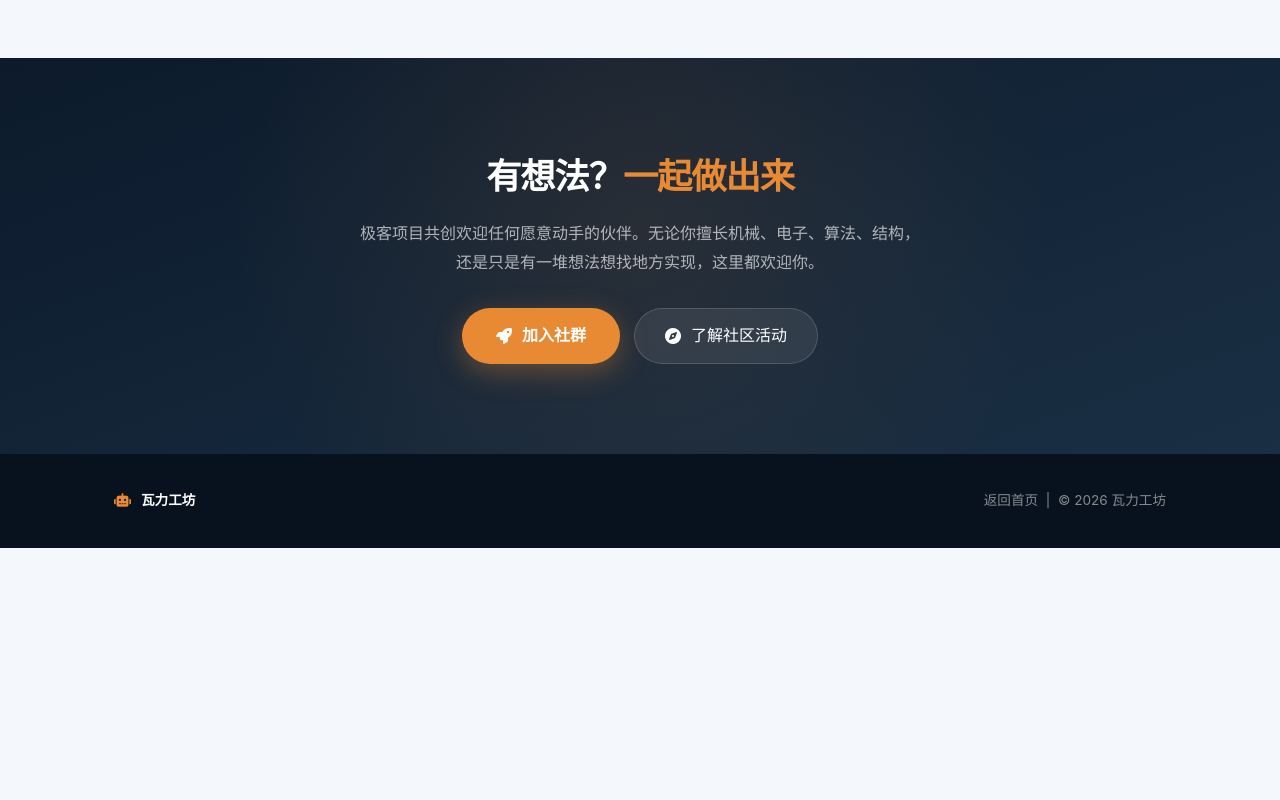
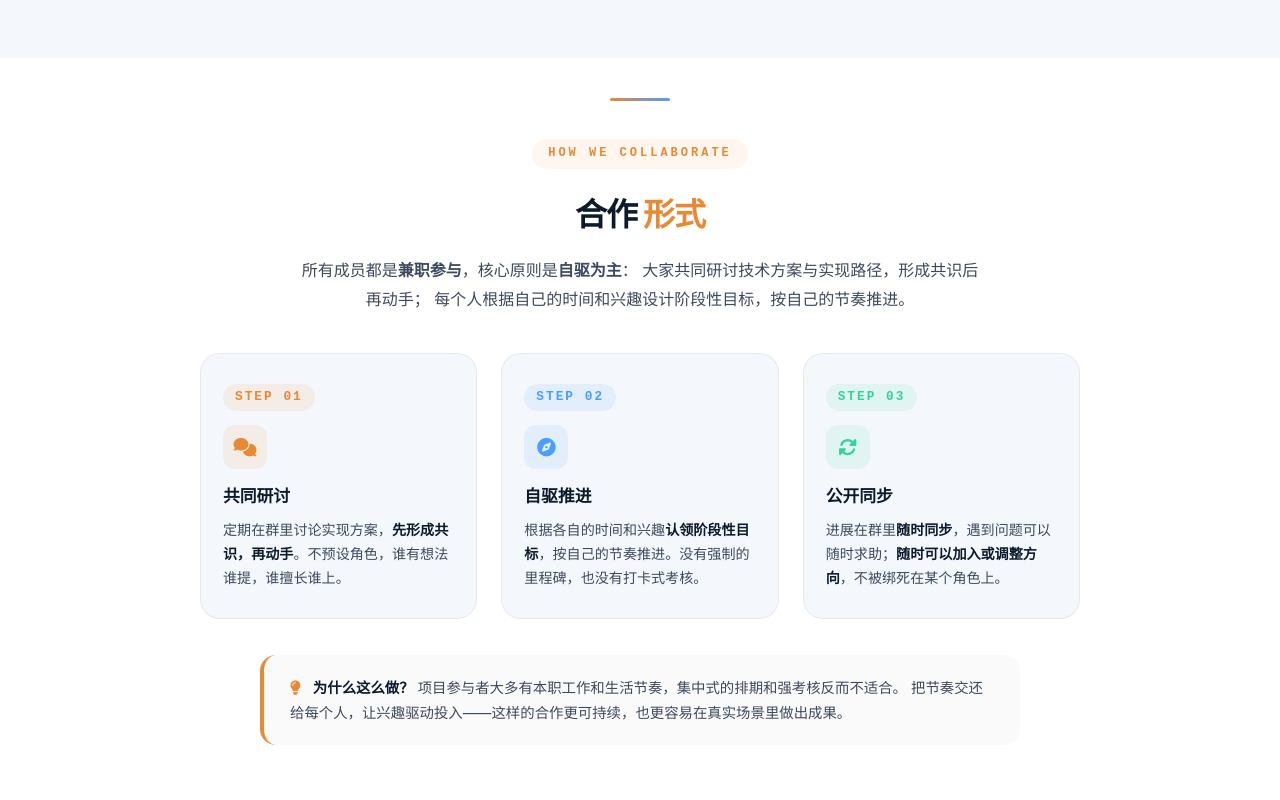
Before and after one commit to EmbodiedAI-Group/WALL-E-Workshop, a plain HTML site: page projects.html in a window 1280 px wide. Shown: the part 1700-2500 px from the top of the page. Before the commit the page ends 2248 px from the top, so only its background shows below. Drawn offline with Linux system fonts and the light colour scheme.

Commit message:
Add collaboration section and update styles

```diff
--- a/projects.html
+++ b/projects.html
@@ -13,6 +13,7 @@ body{font-family:var(--font);background:var(--bg);color:var(--text);line-height:
 a{text-decoration:none;color:inherit}
 img{max-width:100%;display:block}
 .container{max-width:1100px;margin:0 auto;padding:0 24px}
+
 .navbar{position:fixed;top:0;left:0;right:0;z-index:1000;padding:16px 0;background:rgba(12,26,43,.9);backdrop-filter:blur(18px);border-bottom:1px solid rgba(255,255,255,.06)}
 .navbar .container{display:flex;align-items:center;justify-content:space-between}
 .nav-logo{display:flex;align-items:center;gap:12px;color:#fff;font-weight:700;font-size:1.4rem}
@@ -23,6 +24,7 @@ img{max-width:100%;display:block}
 .nav-back:hover{color:#fff}
 .nav-cta{background:var(--orange);color:#fff;padding:8px 22px;border-radius:50px;font-weight:600;font-size:.92rem;transition:var(--transition);box-shadow:0 4px 16px rgba(232,137,52,.3)}
 .nav-cta:hover{transform:translateY(-2px);background:#f09a4a}
+
 .page-hero{padding:160px 0 80px;background:linear-gradient(160deg,#0c1a2b 0%,#1a2f44 55%,#1f3a54 100%);color:#fff;position:relative;overflow:hidden}
 .page-hero::before{content:'';position:absolute;inset:0;background-image:linear-gradient(rgba(255,255,255,.02) 1px,transparent 1px),linear-gradient(90deg,rgba(255,255,255,.02) 1px,transparent 1px);background-size:60px 60px;pointer-events:none}
 .page-hero::after{content:'';position:absolute;top:-100px;right:-100px;width:500px;height:500px;background:radial-gradient(circle,rgba(232,137,52,.12),transparent 65%);pointer-events:none}
@@ -33,6 +35,7 @@ img{max-width:100%;display:block}
 .page-hero h1{font-size:3rem;font-weight:800;line-height:1.15;letter-spacing:-1.5px;margin-bottom:16px}
 .page-hero h1 .orange{background:linear-gradient(135deg,var(--orange),#f5c06a);-webkit-background-clip:text;-webkit-text-fill-color:transparent;background-clip:text}
 .page-hero p{font-size:1.05rem;color:rgba(255,255,255,.65);max-width:640px;line-height:1.8}
+
 .projects-list{padding:80px 0 100px}
 .projects-grid{display:grid;grid-template-columns:repeat(2,1fr);gap:32px}
 .project-card{display:flex;flex-direction:column;background:var(--card);border-radius:var(--radius);overflow:hidden;box-shadow:var(--shadow-sm);border:1px solid rgba(12,26,43,.06);transition:var(--transition);position:relative}
@@ -54,6 +57,8 @@ img{max-width:100%;display:block}
 .card-num.p2{color:#ff9a9a}
 .card-num.p3{color:#9ecbff}
 .card-num.p4{color:var(--purple-light)}
+.card-done{position:absolute;top:16px;right:16px;display:inline-flex;align-items:center;gap:5px;font-size:.7rem;font-weight:600;padding:4px 12px;border-radius:50px;background:rgba(52,211,153,.15);border:1px solid rgba(52,211,153,.4);color:#34d399;backdrop-filter:blur(8px);z-index:1}
+.card-done::before{content:'';width:5px;height:5px;border-radius:50%;background:#34d399;box-shadow:0 0 0 2px rgba(52,211,153,.25)}
 .card-body{padding:26px 28px 28px;display:flex;flex-direction:column;flex:1}
 .card-body h3{font-size:1.2rem;font-weight:700;color:var(--dark);line-height:1.35;margin-bottom:10px;letter-spacing:-.3px}
 .card-body p{font-size:.92rem;color:var(--text-mid);line-height:1.7;margin-bottom:18px}
@@ -65,6 +70,31 @@ img{max-width:100%;display:block}
 .project-card.p4 .card-cta{color:var(--purple)}
 .card-cta i{transition:var(--transition)}
 .project-card:hover .card-cta i{transform:translateX(4px)}
+
+/* ===== 合作形式区块 ===== */
+.collab-section{padding:80px 0;background:#fff;position:relative}
+.collab-section::before{content:'';position:absolute;top:0;left:50%;transform:translateX(-50%);width:60px;height:3px;background:linear-gradient(90deg,var(--orange),var(--blue));border-radius:2px;margin-top:40px}
+.collab-wrap{max-width:880px;margin:0 auto;text-align:center}
+.collab-section .section-label{display:inline-block;font-family:monospace;font-size:.75rem;font-weight:700;letter-spacing:3px;color:var(--orange);background:rgba(232,137,52,.08);padding:5px 16px;border-radius:50px;margin-bottom:20px}
+.collab-section h2{font-size:2rem;font-weight:800;letter-spacing:-1px;color:var(--dark);margin-bottom:16px}
+.collab-section h2 .orange{color:var(--orange)}
+.collab-section .collab-lead{font-size:1rem;color:var(--text-mid);line-height:1.8;max-width:680px;margin:0 auto 40px}
+.collab-steps{display:grid;grid-template-columns:repeat(3,1fr);gap:24px;margin-top:8px}
+.collab-step{position:relative;padding:28px 22px;background:var(--bg);border-radius:20px;border:1px solid rgba(12,26,43,.06);text-align:left;transition:var(--transition)}
+.collab-step:hover{transform:translateY(-4px);box-shadow:var(--shadow-sm);border-color:rgba(232,137,52,.2)}
+.collab-step .step-num{font-family:monospace;font-size:.8rem;font-weight:700;letter-spacing:2px;color:var(--orange);background:rgba(232,137,52,.1);padding:3px 12px;border-radius:50px;display:inline-block;margin-bottom:14px}
+.collab-step:nth-child(2) .step-num{color:var(--blue);background:rgba(74,158,255,.1)}
+.collab-step:nth-child(3) .step-num{color:var(--green);background:rgba(52,211,153,.1)}
+.collab-step .step-icon{width:44px;height:44px;border-radius:12px;display:flex;align-items:center;justify-content:center;font-size:1.15rem;background:rgba(232,137,52,.1);color:var(--orange);margin-bottom:14px}
+.collab-step:nth-child(2) .step-icon{background:rgba(74,158,255,.1);color:var(--blue)}
+.collab-step:nth-child(3) .step-icon{background:rgba(52,211,153,.1);color:var(--green)}
+.collab-step h3{font-size:1.05rem;font-weight:700;color:var(--dark);margin-bottom:8px}
+.collab-step p{font-size:.88rem;color:var(--text-mid);line-height:1.7}
+.collab-step p strong{color:var(--dark);font-weight:600}
+.collab-note{margin-top:36px;padding:20px 26px;background:rgba(12,26,43,.02);border-radius:16px;border-left:4px solid var(--orange);font-size:.9rem;color:var(--text-mid);line-height:1.75;text-align:left;max-width:760px;margin-left:auto;margin-right:auto}
+.collab-note i{color:var(--orange);margin-right:8px}
+.collab-note strong{color:var(--dark);font-weight:600}
+
 .cta-section{padding:90px 0;background:linear-gradient(160deg,#0c1a2b,#1a2f44);color:#fff;position:relative;overflow:hidden;text-align:center}
 .cta-section::before{content:'';position:absolute;inset:0;background:radial-gradient(circle at 50% 40%,rgba(232,137,52,.1),transparent 60%);pointer-events:none}
 .cta-section .container{position:relative;z-index:1}
@@ -76,15 +106,17 @@ img{max-width:100%;display:block}
 .btn-primary:hover{transform:translateY(-3px);background:#f09a4a;box-shadow:0 14px 40px rgba(232,137,52,.5)}
 .btn-secondary{display:inline-flex;align-items:center;gap:10px;background:rgba(255,255,255,.08);color:#fff;padding:14px 30px;border-radius:50px;font-weight:500;border:1px solid rgba(255,255,255,.15);transition:var(--transition)}
 .btn-secondary:hover{background:rgba(255,255,255,.18);transform:translateY(-3px)}
+
 .footer{background:#08121e;color:rgba(255,255,255,.5);padding:36px 0;font-size:.85rem;text-align:center}
 .footer .container{display:flex;justify-content:space-between;align-items:center;flex-wrap:wrap;gap:16px}
 .footer .brand{display:flex;align-items:center;gap:10px;color:#fff;font-weight:600}
 .footer .brand i{color:var(--orange)}
 .footer a{color:rgba(255,255,255,.5);transition:var(--transition)}
 .footer a:hover{color:#fff}
-@media(max-width:900px){.projects-grid{grid-template-columns:1fr;gap:24px}}
-@media(max-width:768px){.page-hero{padding:130px 0 60px}.page-hero h1{font-size:2.2rem}.nav-back span{display:none}.nav-logo{font-size:1.15rem}.nav-logo i{font-size:1.5rem}.projects-list{padding:60px 0 80px}.card-body{padding:22px 22px 24px}.cta-section h2{font-size:1.7rem}.footer .container{flex-direction:column}}
-@media(max-width:480px){.container{padding:0 16px}.page-hero h1{font-size:1.8rem}.nav-cta{padding:7px 16px;font-size:.85rem}.card-body h3{font-size:1.05rem}}
+
+@media(max-width:900px){.projects-grid{grid-template-columns:1fr;gap:24px}.collab-steps{grid-template-columns:1fr;gap:16px}}
+@media(max-width:768px){.page-hero{padding:130px 0 60px}.page-hero h1{font-size:2.2rem}.nav-back span{display:none}.nav-logo{font-size:1.15rem}.nav-logo i{font-size:1.5rem}.projects-list{padding:60px 0 80px}.card-body{padding:22px 22px 24px}.cta-section h2{font-size:1.7rem}.footer .container{flex-direction:column}.collab-section{padding:60px 0}.collab-section h2{font-size:1.6rem}.collab-section .collab-lead{font-size:.95rem}}
+@media(max-width:480px){.container{padding:0 16px}.page-hero h1{font-size:1.8rem}.nav-cta{padding:7px 16px;font-size:.85rem}.card-body h3{font-size:1.05rem}.collab-step{padding:22px 18px}}
 </style>
 </head>
 <body>
@@ -161,6 +193,7 @@ img{max-width:100%;display:block}
 <a href="project-2.html" class="project-card p2">
 <div class="card-visual">
 <span class="card-num p2">PROJECT 02</span>
+<span class="card-done">已完成</span>
 <svg viewBox="0 0 600 400" xmlns="http://www.w3.org/2000/svg" preserveAspectRatio="xMidYMid slice" aria-hidden="true">
 <defs>
 <linearGradient id="c2bg" x1="0" y1="0" x2="1" y2="1"><stop offset="0" stop-color="#0c1a2b"/><stop offset="1" stop-color="#2a1525"/></linearGradient>
@@ -199,10 +232,10 @@ img{max-width:100%;display:block}
 </svg>
 </div>
 <div class="card-body">
-    <h3>手搓低成本「Roadster」</h3>
-    <p>用零花钱和废旧手机复现 Roadster，让它翻滚、悬浮——「飞行汽车」从概念变成一台可复现的典型教程。</p>
-    <div class="card-tags"><span>#氮气推进</span><span>#手机飞控</span><span>#低成本硬件</span></div>
-    <span class="card-cta">查看详情与加入 <i class="fas fa-arrow-right"></i></span>
+<h3>手搓低成本「Roadster」</h3>
+<p>用零花钱和废旧手机复现 Roadster 的翻滚与悬浮——「飞行汽车」从概念变成一台可复现的典型教程。</p>
+<div class="card-tags"><span>#氮气推进</span><span>#手机飞控</span><span>#低成本硬件</span></div>
+<span class="card-cta">查看详情与加入 <i class="fas fa-arrow-right"></i></span>
 </div>
 </a>
 
@@ -313,6 +346,49 @@ img{max-width:100%;display:block}
 </div>
 </section>
 
+<!-- ===== 合作形式 ===== -->
+<section class="collab-section">
+<div class="container">
+<div class="collab-wrap">
+<span class="section-label">HOW WE COLLABORATE</span>
+<h2>合作 <span class="orange">形式</span></h2>
+<p class="collab-lead">
+    所有成员都是<strong>兼职参与</strong>，核心原则是<strong>自驱为主</strong>：
+    大家共同研讨技术方案与实现路径，形成共识后再动手；
+    每个人根据自己的时间和兴趣设计阶段性目标，按自己的节奏推进。
+</p>
+
+<div class="collab-steps">
+<div class="collab-step">
+<span class="step-num">STEP 01</span>
+<div class="step-icon"><i class="fas fa-comments"></i></div>
+<h3>共同研讨</h3>
+<p>定期在群里讨论实现方案，<strong>先形成共识，再动手</strong>。不预设角色，谁有想法谁提，谁擅长谁上。</p>
+</div>
+<div class="collab-step">
+<span class="step-num">STEP 02</span>
+<div class="step-icon"><i class="fas fa-compass"></i></div>
+<h3>自驱推进</h3>
+<p>根据各自的时间和兴趣<strong>认领阶段性目标</strong>，按自己的节奏推进。没有强制的里程碑，也没有打卡式考核。</p>
+</div>
+<div class="collab-step">
+<span class="step-num">STEP 03</span>
+<div class="step-icon"><i class="fas fa-sync-alt"></i></div>
+<h3>公开同步</h3>
+<p>进展在群里<strong>随时同步</strong>，遇到问题可以随时求助；<strong>随时可以加入或调整方向</strong>，不被绑死在某个角色上。</p>
+</div>
+</div>
+
+<div class="collab-note">
+<i class="fas fa-lightbulb"></i>
+<strong>为什么这么做？</strong>
+项目参与者大多有本职工作和生活节奏，集中式的排期和强考核反而不适合。
+把节奏交还给每个人，让兴趣驱动投入——这样的合作更可持续，也更容易在真实场景里做出成果。
+</div>
+</div>
+</div>
+</section>
+
 <section class="cta-section">
 <div class="container">
 <h2>有想法？<span class="orange">一起做出来</span></h2>
```
